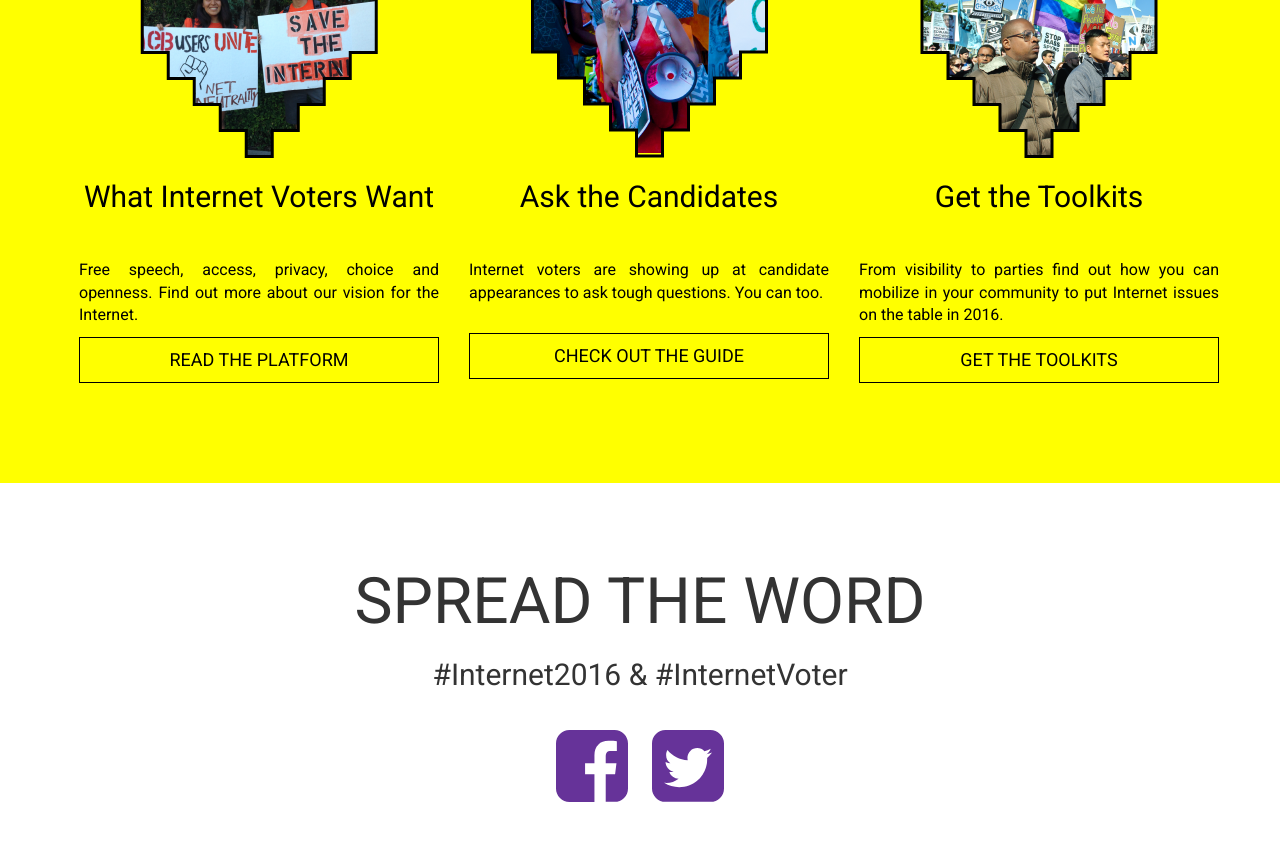
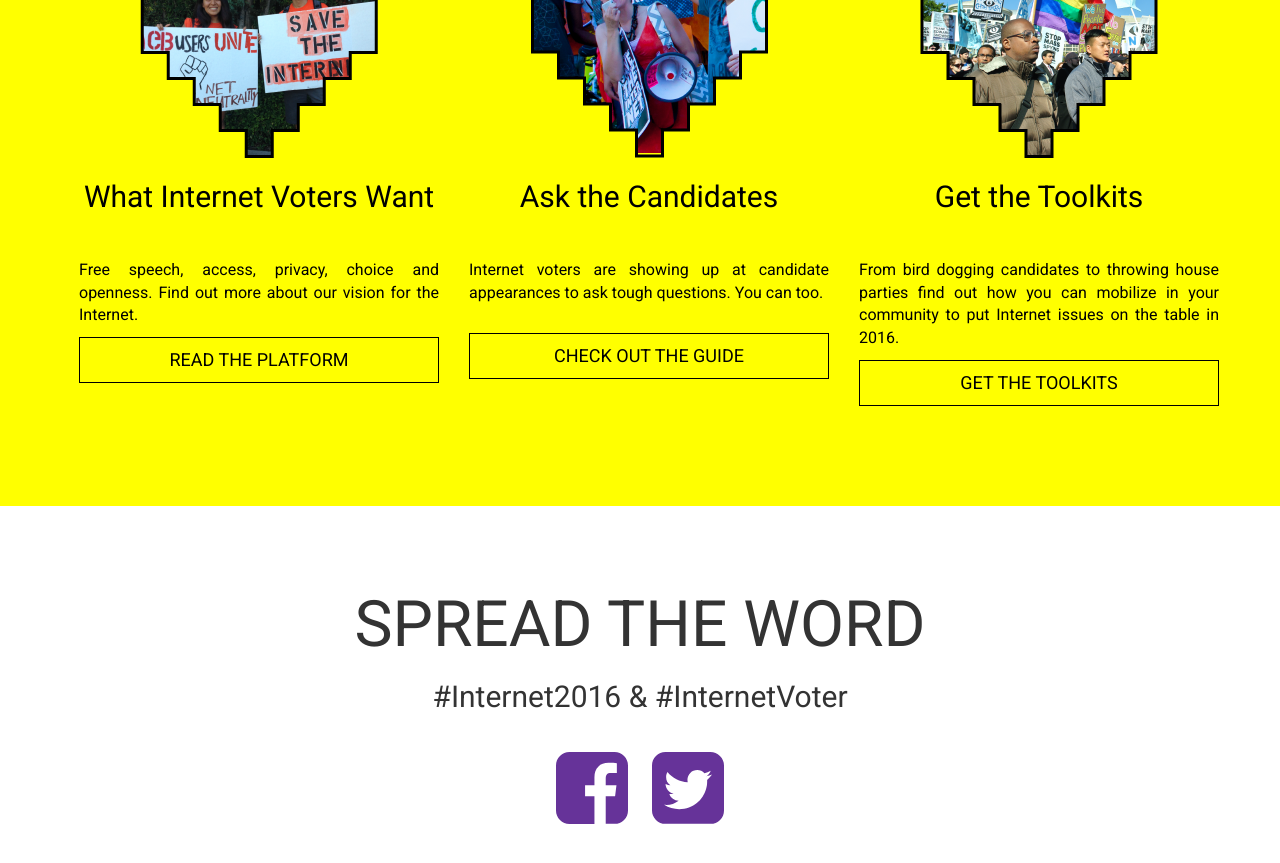
Before and after one commit to freepress/internet2016, a Jekyll site: the page built from index.html, in a window 1280 px wide and 900 px high, scrolled down 1208 px. Shown: the top 863 px of the window. Built offline with Jekyll 4.4.1, drawn with Linux system fonts in a browser that asks for light colours; comment, search, counter and statistics services are not loaded.

Commit message:
Updated content

```diff
--- a/index.html
+++ b/index.html
@@ -152,7 +152,7 @@ layout: default
         </div>
         <h2>Get the Toolkits</h2>
         <p class="featured-teaser">
-          From visibility to parties find out how you can mobilize in your community to put Internet issues on the table in 2016.
+          From bird dogging candidates to throwing house parties find out how you can mobilize in your community to put Internet issues on the table in 2016.
         </p>
         <a href="{{site.baseurl}}/toolkits" class="btn btn-block btn-lg btn-default">Get the toolkits</a>
       </div>
```
